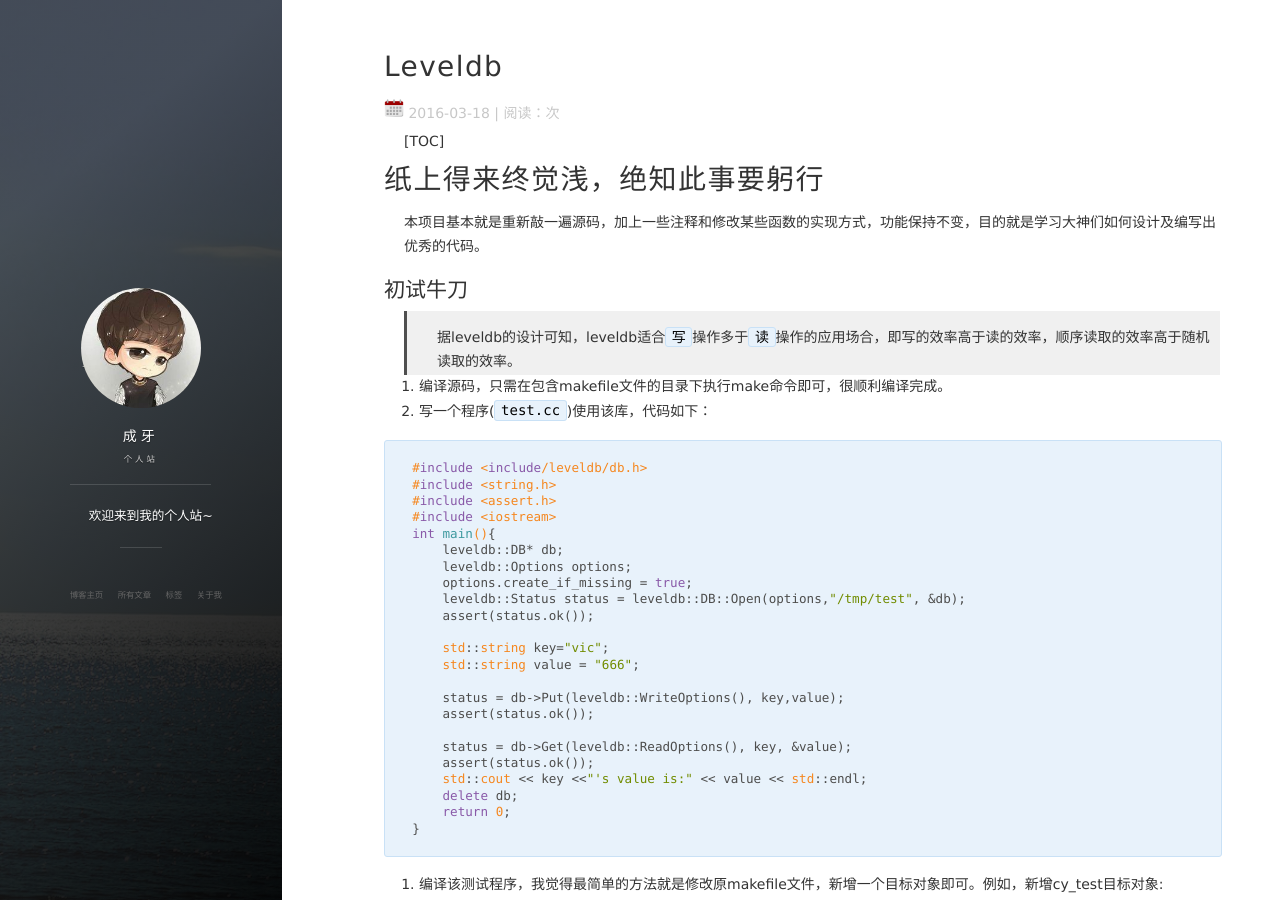
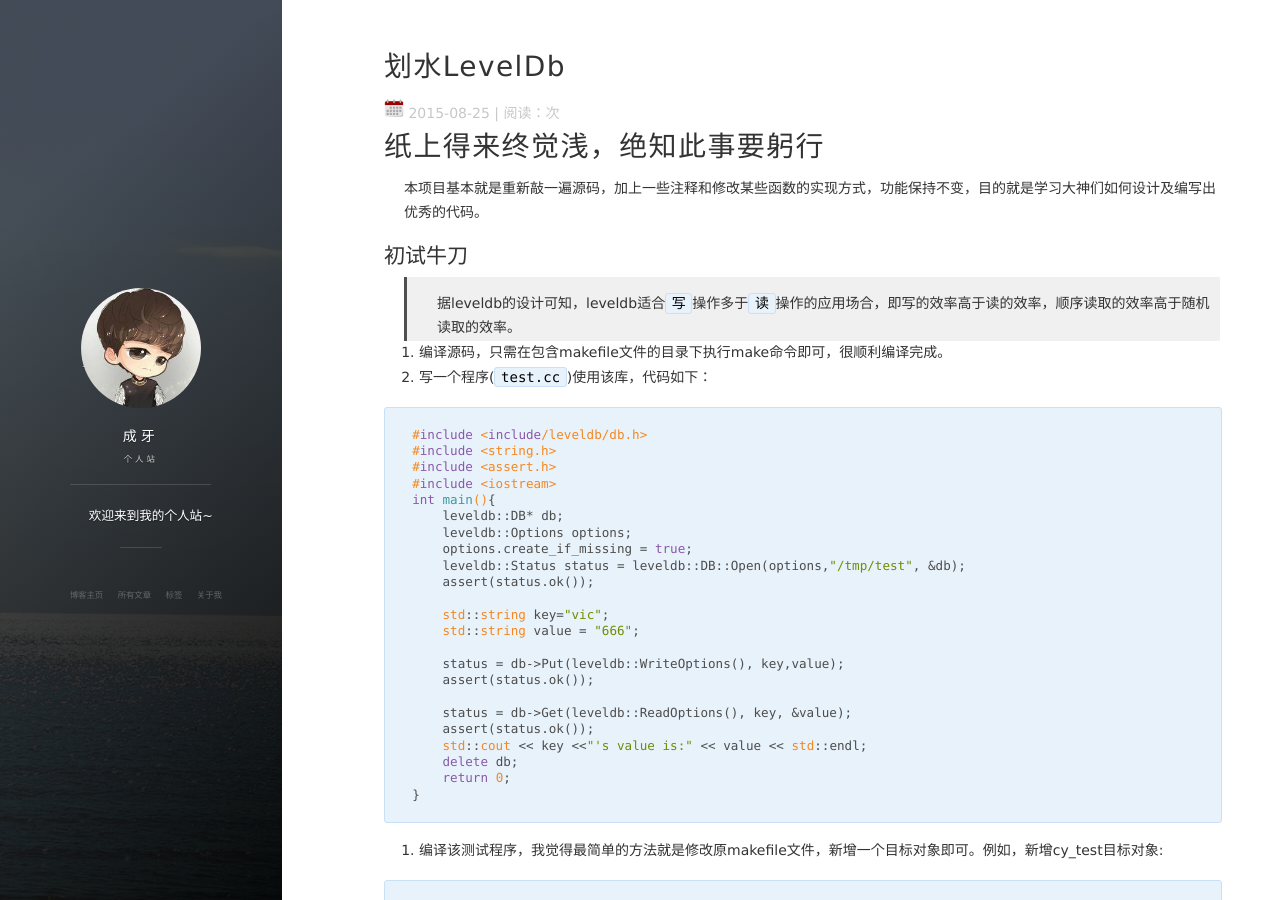
Before and after one commit to snipercy/snipercy.github.io, a Jekyll site: the page built from _posts/2016-03-18-levelDb.md, in a window 1280 px wide and 900 px high. Built offline with Jekyll 4.4.1, drawn with Linux system fonts in a browser that asks for light colours; nearby versions of some CDN libraries; our own code applies the rules of GitHub Pages for plain Markdown files; comment, search, counter and statistics services are not loaded.

Commit message:
modified:   2016-03-18-levelDb.md

```diff
--- a/_posts/2016-03-18-levelDb.md
+++ b/_posts/2016-03-18-levelDb.md
@@ -1,4 +1,10 @@
-[TOC]
+---
+layout: post
+title: "划水LevelDb"
+date: 2015-08-25
+description: "levelDB 学习"
+tag: 博客
+---
 
 # 纸上得来终觉浅，绝知此事要躬行
 
```
